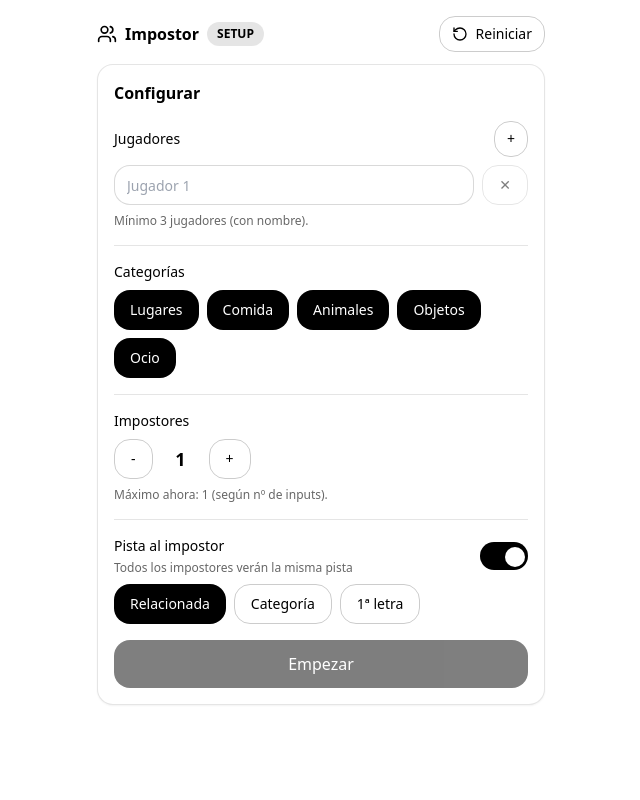
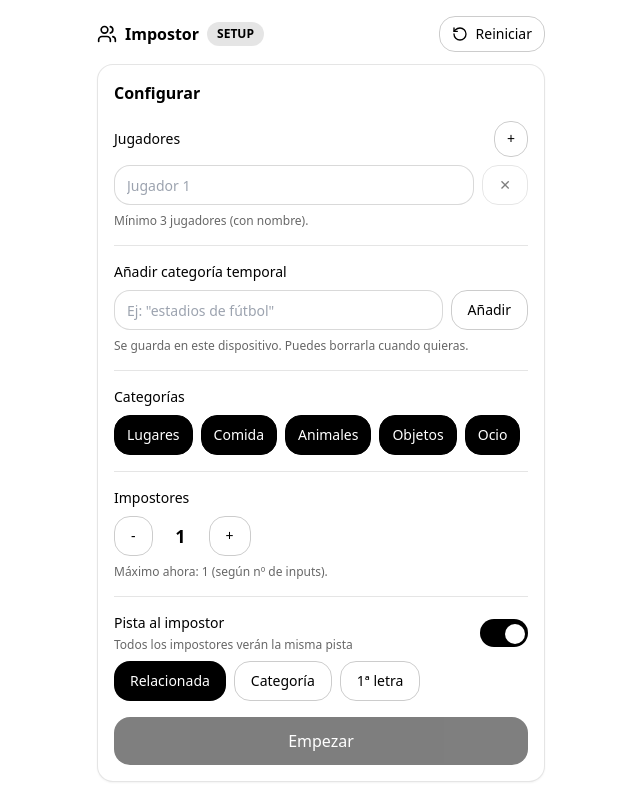
Before and after one commit to angelmr2601/impostor-app, a Next.js app: page / in a window 1280 px wide. Shown: the whole page, without its empty margins (319-959 px from the left). Built offline with nearby package versions, Linux system fonts and the light colour scheme.

Commit message:
add categories

```diff
--- a/src/components/ImpostorPalabraMobile.tsx
+++ b/src/components/ImpostorPalabraMobile.tsx
@@ -17,6 +17,19 @@ function uid() {
 
 function clamp(n: number, a: number, b: number) {
   return Math.max(a, Math.min(b, n));
+}
+
+function uniqueCaseInsensitive(list: string[]) {
+  const out: string[] = [];
+  const seen = new Set<string>();
+  for (const s of list) {
+    const key = s.trim().toLowerCase();
+    if (!key) continue;
+    if (seen.has(key)) continue;
+    seen.add(key);
+    out.push(s.trim());
+  }
+  return out;
 }
 
 const PHASES = {
@@ -74,7 +87,7 @@ function pickRandom<T>(arr: T[]) {
 
 function chooseSecretFromLocal(selectedCategoryList: string[], usedWords: string[]): Secret {
   const used = new Set((usedWords || []).map((w) => String(w).toLowerCase()));
-  const categories = selectedCategoryList.filter((c) => WORD_BANK[c]);
+  const categories = selectedCategoryList.filter((c) => WORD_BANK[c]); // solo categorías locales
   const all: Secret[] = categories.flatMap((c) =>
     WORD_BANK[c].map((it) => ({ category: c, word: it.w, hints: it.hints || [] }))
   );
@@ -110,6 +123,36 @@ function pushUsedWord(word: string) {
   }
 }
 
+function loadDynamicCategories(): string[] {
+  try {
+    const raw = localStorage.getItem("dynamicCategories");
+    const parsed = raw ? JSON.parse(raw) : [];
+    if (!Array.isArray(parsed)) return [];
+    return uniqueCaseInsensitive(parsed.map((x) => String(x)));
+  } catch {
+    return [];
+  }
+}
+
+function saveDynamicCategories(list: string[]) {
+  try {
+    localStorage.setItem("dynamicCategories", JSON.stringify(uniqueCaseInsensitive(list)));
+  } catch {
+    // ignore
+  }
+}
+
+function normalizeCategoryInput(s: string) {
+  return s.replace(/\s+/g, " ").trim();
+}
+
+function isValidCategoryName(s: string) {
+  const name = normalizeCategoryInput(s);
+  if (name.length < 3 || name.length > 40) return false;
+  // permitimos letras, números, espacios y algunos signos comunes
+  return /^[\p{L}\p{N} áéíóúüñÁÉÍÓÚÜÑ'’\-]+$/u.test(name);
+}
+
 export default function ImpostorPalabraMobile() {
   const [phase, setPhase] = useState<Phase>(PHASES.SETUP);
 
@@ -117,12 +160,43 @@ export default function ImpostorPalabraMobile() {
   const [players, setPlayers] = useState<{ id: string; name: string }[]>([{ id: uid(), name: "" }]);
   const [impostorCount, setImpostorCount] = useState(1);
 
-  const categoryNames = useMemo(() => Object.keys(WORD_BANK), []);
+  // Categorías dinámicas (persistentes)
+  const [dynamicCategories, setDynamicCategories] = useState<string[]>([]);
+  const [newCategory, setNewCategory] = useState("");
+
+  // Cargamos dinámicas desde localStorage al montar
+  useEffect(() => {
+    setDynamicCategories(loadDynamicCategories());
+  }, []);
+
+  // Guardamos dinámicas si cambian
+  useEffect(() => {
+    saveDynamicCategories(dynamicCategories);
+  }, [dynamicCategories]);
+
+  const baseCategoryNames = useMemo(() => Object.keys(WORD_BANK), []);
+
+  const categoryNames = useMemo(() => {
+    return uniqueCaseInsensitive([...baseCategoryNames, ...dynamicCategories]);
+  }, [baseCategoryNames, dynamicCategories]);
+
   const [selectedCategories, setSelectedCategories] = useState<Record<string, boolean>>(() => {
+    // solo base al inicio; dinámicas se inyectan luego con useEffect
     const init: Record<string, boolean> = {};
     for (const c of Object.keys(WORD_BANK)) init[c] = true;
     return init;
   });
+
+  // Asegurar que cada categoría dinámica tenga estado seleccionable (por defecto true)
+  useEffect(() => {
+    setSelectedCategories((prev) => {
+      const next = { ...prev };
+      for (const c of dynamicCategories) {
+        if (next[c] === undefined) next[c] = true;
+      }
+      return next;
+    });
+  }, [dynamicCategories]);
 
   // Hint
   const [giveImpostorHint, setGiveImpostorHint] = useState(true);
@@ -136,7 +210,7 @@ export default function ImpostorPalabraMobile() {
   // Reveal
   const [revealIndex, setRevealIndex] = useState(0);
   const [revealed, setRevealed] = useState<Record<string, boolean>>({});
-  const [revealShown, setRevealShown] = useState(false); // “algo visible / destapando”
+  const [revealShown, setRevealShown] = useState(false); // “destapando/viendo”
   const [pendingNav, setPendingNav] = useState(0); // -1 | +1
 
   // Vote
@@ -152,7 +226,7 @@ export default function ImpostorPalabraMobile() {
     [categoryNames, selectedCategories]
   );
 
-  // ✅ Selector impostores: depende de inputs, no de nombres rellenados
+  // Selector impostores: depende de inputs, no de nombres rellenados
   const playersCount = players.length;
   const maxImpostors = Math.max(1, playersCount - 1);
 
@@ -165,11 +239,14 @@ export default function ImpostorPalabraMobile() {
     [players]
   );
 
+  // Al menos 1 categoría seleccionada
+  const hasAnyCategory = selectedCategoryList.length >= 1;
+
   const canStart =
     validPlayers.length >= 3 &&
     impostorCount >= 1 &&
     impostorCount < validPlayers.length &&
-    selectedCategoryList.length >= 1 &&
+    hasAnyCategory &&
     !starting;
 
   // Cambiar de jugador => tapado
@@ -177,7 +254,7 @@ export default function ImpostorPalabraMobile() {
     setRevealShown(false);
   }, [revealIndex]);
 
-  // Navegación 1 toque: si se está “destapando/mostrando”, ocultamos y luego navegamos
+  // Navegación 1 toque: si se está destapando, ocultamos y luego navegamos
   useEffect(() => {
     if (pendingNav === 0) return;
     if (revealShown) return;
@@ -222,18 +299,30 @@ export default function ImpostorPalabraMobile() {
     const impostors = shuffled.slice(0, impostorCount).map((p) => p.id);
 
     // Palabra (API -> fallback local)
-    let picked: Secret;
     const usedWords = typeof window !== "undefined" ? (getUsedWords() as string[]) : [];
+
+    // Categorías locales seleccionadas (las que tienen pool)
+    const selectedLocalCategories = selectedCategoryList.filter((c) => !!WORD_BANK[c]);
+
+    let picked: Secret | null = null;
 
     try {
       picked = await fetchSecretFromApi(selectedCategoryList, usedWords);
     } catch {
-      picked = chooseSecretFromLocal(selectedCategoryList, usedWords);
+      // Fallback local SOLO si hay categorías locales seleccionadas
+      if (selectedLocalCategories.length === 0) {
+        setStarting(false);
+        setStartError(
+          "La IA falló y no hay pool local para las categorías seleccionadas (solo temporales).\nSelecciona alguna categoría local (ej: Lugares/Comida) o revisa la API key."
+        );
+        return;
+      }
+      picked = chooseSecretFromLocal(selectedLocalCategories, usedWords);
       setStartError("No se pudo usar IA (usando pool local). Revisa /api/word y la API key.");
     }
 
     // Pista estable para TODOS los impostores
-    const hint = giveImpostorHint ? buildImpostorHintOnce(picked, hintStyle) : "";
+    const hint = giveImpostorHint ? buildImpostorHintOnce(picked!, hintStyle) : "";
 
     setImpostorIds(impostors);
     setSecret(picked);
@@ -316,14 +405,11 @@ export default function ImpostorPalabraMobile() {
                   <CardTitle className="text-base">Configurar</CardTitle>
                 </CardHeader>
                 <CardContent className="grid gap-4">
+                  {/* Jugadores */}
                   <div className="grid gap-2">
                     <div className="flex items-center justify-between">
                       <Label>Jugadores</Label>
-                      <Button
-                        variant="outline"
-                        size="sm"
-                        onClick={() => setPlayers((ps) => [...ps, { id: uid(), name: "" }])}
-                      >
+                      <Button variant="outline" size="sm" onClick={() => setPlayers((ps) => [...ps, { id: uid(), name: "" }])}>
                         +
                       </Button>
                     </div>
@@ -355,29 +441,114 @@ export default function ImpostorPalabraMobile() {
 
                   <Separator />
 
+                  {/* Añadir categoría temporal */}
                   <div className="grid gap-2">
-                    <Label>Categorías</Label>
-                    <div className="flex flex-wrap gap-2">
-                      {categoryNames.map((c) => {
-                        const on = !!selectedCategories[c];
-                        return (
+                    <Label>Añadir categoría temporal</Label>
+                    <div className="flex gap-2">
+                      <Input
+                        placeholder='Ej: "estadios de fútbol"'
+                        value={newCategory}
+                        onChange={(e) => setNewCategory(e.target.value)}
+                      />
                       <Button
-                            key={c}
-                            variant={on ? "default" : "outline"}
-                            onClick={() => setSelectedCategories((s) => ({ ...s, [c]: !s[c] }))}
+                        variant="outline"
+                        onClick={() => {
+                          const name = normalizeCategoryInput(newCategory);
+                          if (!isValidCategoryName(name)) {
+                            setStartError(
+                              "Nombre de categoría inválido.\nUsa 3–40 caracteres (letras/números/espacios) como: 'estadios de fútbol'."
+                            );
+                            return;
+                          }
+                          setDynamicCategories((list) => uniqueCaseInsensitive([...list, name]));
+                          // por defecto seleccionada
+                          setSelectedCategories((s) => ({ ...s, [name]: true }));
+                          setNewCategory("");
+                        }}
                       >
-                            {c}
+                        Añadir
                       </Button>
-                        );
-                      })}
                     </div>
-                    {selectedCategoryList.length === 0 && (
-                      <div className="text-xs text-black/60">Selecciona al menos 1.</div>
+                    <div className="text-xs text-black/60">
+                      Se guarda en este dispositivo. Puedes borrarla cuando quieras.
+                    </div>
+
+                    {dynamicCategories.length > 0 && (
+                      <div className="flex items-center justify-between">
+                        <div className="text-xs text-black/60">Temporales guardadas: {dynamicCategories.length}</div>
+                        <Button
+                          variant="outline"
+                          size="sm"
+                          onClick={() => {
+                            setDynamicCategories([]);
+                            setSelectedCategories((s) => {
+                              const next = { ...s };
+                              for (const c of dynamicCategories) delete next[c];
+                              return next;
+                            });
+                          }}
+                        >
+                          Limpiar temporales
+                        </Button>
+                      </div>
                     )}
                   </div>
 
                   <Separator />
 
+                  {/* Categorías */}
+                  <div className="grid gap-2">
+                    <Label>Categorías</Label>
+
+                    <div className="flex flex-wrap gap-2">
+                      {categoryNames.map((c) => {
+                        const on = !!selectedCategories[c];
+                        const isDynamic = dynamicCategories.some((d) => d.toLowerCase() === c.toLowerCase());
+
+                        return (
+                          <button
+                            key={c}
+                            className={[
+                              "inline-flex items-center gap-2 rounded-2xl px-3 h-10 text-sm border transition-colors",
+                              on ? "bg-black text-white border-black" : "bg-white text-black border-black/20 hover:bg-black/5",
+                            ].join(" ")}
+                            onClick={() => setSelectedCategories((s) => ({ ...s, [c]: !s[c] }))}
+                            type="button"
+                          >
+                            <span>{c}</span>
+                            {isDynamic && (
+                              <span className="text-[10px] px-2 py-0.5 rounded-full bg-white/15 border border-white/20">
+                                TEMP
+                              </span>
+                            )}
+                            {isDynamic && (
+                              <span
+                                className="ml-1 text-xs opacity-80 hover:opacity-100"
+                                onClick={(e) => {
+                                  e.stopPropagation();
+                                  setDynamicCategories((d) => d.filter((x) => x.toLowerCase() !== c.toLowerCase()));
+                                  setSelectedCategories((s) => {
+                                    const next = { ...s };
+                                    delete next[c];
+                                    return next;
+                                  });
+                                }}
+                                title="Eliminar categoría"
+                              >
+                                ✕
+                              </span>
+                            )}
+                          </button>
+                        );
+                      })}
+                    </div>
+
+                    {selectedCategoryList.length === 0 && <div className="text-xs text-black/60">Selecciona al menos 1.</div>}
+                  </div>
+
+                  <Separator />
+
+                  {/* Impostores */}
                   <div className="grid gap-2">
                     <Label>Impostores</Label>
                     <div className="flex items-center gap-2">
@@ -394,6 +565,7 @@ export default function ImpostorPalabraMobile() {
 
                   <Separator />
 
+                  {/* Pista */}
                   <div className="grid gap-2">
                     <div className="flex items-center justify-between">
                       <div className="grid gap-1">
@@ -405,16 +577,10 @@ export default function ImpostorPalabraMobile() {
 
                     {giveImpostorHint && (
                       <div className="flex flex-wrap gap-2">
-                        <Button
-                          variant={hintStyle === "random_hint" ? "default" : "outline"}
-                          onClick={() => setHintStyle("random_hint")}
-                        >
+                        <Button variant={hintStyle === "random_hint" ? "default" : "outline"} onClick={() => setHintStyle("random_hint")}>
                           Relacionada
                         </Button>
-                        <Button
-                          variant={hintStyle === "category" ? "default" : "outline"}
-                          onClick={() => setHintStyle("category")}
-                        >
+                        <Button variant={hintStyle === "category" ? "default" : "outline"} onClick={() => setHintStyle("category")}>
                           Categoría
                         </Button>
                         <Button
@@ -475,7 +641,7 @@ export default function ImpostorPalabraMobile() {
 
                     return (
                       <div className="relative">
-                        {/* Privacy shield: oscurece todo el viewport mientras se destapa/ve */}
+                        {/* Privacy shield */}
                         {revealShown && (
                           <div className="fixed inset-0 z-40 pointer-events-none">
                             <div className="absolute inset-0 bg-black/70" />
@@ -492,7 +658,6 @@ export default function ImpostorPalabraMobile() {
                             showHint={giveImpostorHint}
                             shown={revealShown}
                             onShow={() => {
-                              // al empezar a destapar, marcamos y activamos shield
                               markRevealed(p.id);
                               setRevealShown(true);
                             }}
@@ -504,12 +669,7 @@ export default function ImpostorPalabraMobile() {
                   })()}
 
                   <div className="flex gap-2">
-                    <Button
-                      variant="outline"
-                      className="flex-1"
-                      onClick={() => nextReveal(-1)}
-                      disabled={revealIndex === 0}
-                    >
+                    <Button variant="outline" className="flex-1" onClick={() => nextReveal(-1)} disabled={revealIndex === 0}>
                       Anterior
                     </Button>
                     <Button
@@ -526,9 +686,7 @@ export default function ImpostorPalabraMobile() {
                     <Vote className="w-4 h-4" /> Empezar votación
                   </Button>
 
-                  {!revealDone() && (
-                    <div className="text-xs text-black/60">Todos deben ver su pantalla antes de votar.</div>
-                  )}
+                  {!revealDone() && <div className="text-xs text-black/60">Todos deben ver su pantalla antes de votar.</div>}
                 </CardContent>
               </Card>
             </motion.div>
@@ -633,10 +791,10 @@ export default function ImpostorPalabraMobile() {
 
 /**
  * RevealPanel “destapar tarjeta”
- * - La info (rol/palabra) está debajo.
- * - Una “cortina” tapa la tarjeta y al deslizar hacia arriba se levanta (revela progresivamente).
- * - Mientras el dedo está puesto y se destapa: visible.
- * - Al soltar: se vuelve a tapar y se oculta.
+ * - Rol/palabra debajo
+ * - Cortina tapa arriba con overflow-hidden (sin solapes)
+ * - Al deslizar hacia arriba: se destapa progresivo
+ * - Al soltar: se tapa
  */
 function RevealPanel({
   playerName,
@@ -657,13 +815,13 @@ function RevealPanel({
   onShow: () => void;
   onHide: () => void;
 }) {
-  const COVER_MAX_PX = 220;          // cuánto “tapa” la cortina (altura)
-  const START_SHOW_PX = 6;           // a partir de este arrastre, activamos shield/estado shown
-  const HAPTIC_TRIGGER_PX = 45;      // vibración al “pasar” un umbral (sensación de desbloqueo)
+  const COVER_MAX_PX = 220;
+  const START_SHOW_PX = 6;
+  const HAPTIC_TRIGGER_PX = 45;
 
   const [holding, setHolding] = useState(false);
   const [startY, setStartY] = useState<number | null>(null);
-  const [dy, setDy] = useState(0); // arrastre hacia arriba (positivo)
+  const [dy, setDy] = useState(0);
   const [vibrated, setVibrated] = useState(false);
 
   function tryVibrate() {
@@ -691,15 +849,13 @@ function RevealPanel({
   function handlePointerMove(e: React.PointerEvent<HTMLDivElement>) {
     if (!holding || startY === null) return;
 
-    const raw = startY - e.clientY; // hacia arriba => positivo
+    const raw = startY - e.clientY; // arriba => positivo
     const nextDy = clamp(raw, 0, COVER_MAX_PX);
     setDy(nextDy);
 
-    // Cuando empieza a destapar, activamos modo “shown” para shield y bloqueo de navegación
     if (nextDy >= START_SHOW_PX && !shown) onShow();
     if (nextDy < START_SHOW_PX && shown) onHide();
 
-    // Vibración al pasar umbral “unlock”
     if (nextDy >= HAPTIC_TRIGGER_PX && !vibrated) {
       tryVibrate();
       setVibrated(true);
@@ -708,7 +864,6 @@ function RevealPanel({
   }
 
   function handlePointerUp() {
-    // Al soltar: tapar siempre
     onHide();
     resetGesture();
   }
@@ -718,7 +873,6 @@ function RevealPanel({
     resetGesture();
   }
 
-  // Cortina: altura visible = COVER_MAX_PX - dy
   const coverHeight = Math.max(0, COVER_MAX_PX - dy);
   const progress = Math.min(1, dy / COVER_MAX_PX);
 
@@ -735,17 +889,13 @@ function RevealPanel({
         <Badge variant="secondary">{shown ? "DESTAPANDO" : "TAPADO"}</Badge>
       </div>
 
-      <div className="text-xs text-black/60">
-        Mantén el dedo y desliza hacia arriba para revelar. Al soltar, se oculta.
-      </div>
+      <div className="text-xs text-black/60">Mantén el dedo y desliza hacia arriba. Al soltar, se oculta.</div>
 
       <div className="relative rounded-2xl border border-black/10 overflow-hidden bg-white">
-        {/* Contenido real debajo (rol/palabra) */}
+        {/* Contenido real debajo */}
         <div className="relative z-10 p-4 grid gap-2">
           <div className="flex items-center gap-2">
-            <Badge variant={isImpostor ? "destructive" : "default"}>
-              {isImpostor ? "IMPOSTOR" : "TRIPULANTE"}
-            </Badge>
+            <Badge variant={isImpostor ? "destructive" : "default"}>{isImpostor ? "IMPOSTOR" : "TRIPULANTE"}</Badge>
             <div className="text-xs text-black/60">{playerName}</div>
           </div>
 
@@ -753,9 +903,7 @@ function RevealPanel({
             {isImpostor ? (
               <div className="grid gap-2">
                 <div className="text-sm">No conoces la palabra.</div>
-                {showHint && impostorHintText ? (
-                  <div className="text-sm font-medium">{impostorHintText}</div>
-                ) : null}
+                {showHint && impostorHintText ? <div className="text-sm font-medium">{impostorHintText}</div> : null}
               </div>
             ) : (
               <div className="grid gap-1">
@@ -766,7 +914,7 @@ function RevealPanel({
           </div>
         </div>
 
-        {/* CORTINA (lo que “tapa”) */}
+        {/* Cortina tapa (overflow-hidden para que NO se solapen textos) */}
         <div
           className="absolute inset-x-0 top-0 bg-white overflow-hidden z-20"
           style={{
@@ -774,26 +922,22 @@ function RevealPanel({
             transition: holding ? "none" : "height 120ms ease-out",
           }}
         >
-          {/* Cabecera visual de la cortina */}
-          <div className="h-full w-full bg-white">
+          {/* Solo mostramos texto si hay altura suficiente */}
+          {coverHeight > 72 && (
             <div className="p-4">
               <div className="text-sm font-semibold">Tarjeta tapada</div>
-              <div className="text-xs text-black/60 mt-1">
-                Desliza hacia arriba para destapar el rol
-              </div>
+              <div className="text-xs text-black/60 mt-1">Desliza hacia arriba para revelar</div>
 
               <div className="mt-3 h-2 rounded-full bg-black/10 overflow-hidden">
                 <div className="h-full bg-black/40" style={{ width: `${Math.round(progress * 100)}%` }} />
               </div>
 
-              <div className="mt-3 text-xs text-black/50">
-                Progreso: {Math.round(progress * 100)}%
+              <div className="mt-3 text-xs text-black/50">Progreso: {Math.round(progress * 100)}%</div>
             </div>
-            </div>
+          )}
 
-            {/* “Asa” tipo notch para que parezca que se puede levantar */}
+          {/* Asa */}
           <div className="absolute bottom-3 left-1/2 -translate-x-1/2 w-14 h-1.5 rounded-full bg-black/20" />
-          </div>
         </div>
       </div>
     </div>
```
Also changed, not shown: src/app/api/word/route.ts (+23 -11 lines). Lines whose indentation alone changed are shown as unchanged.
